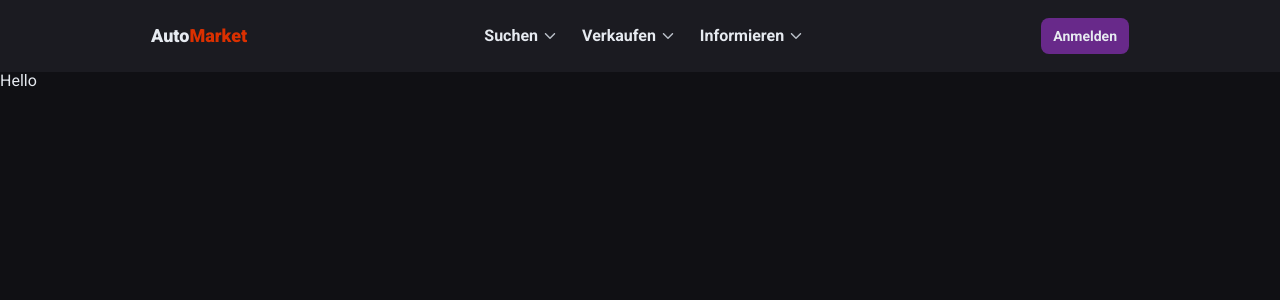
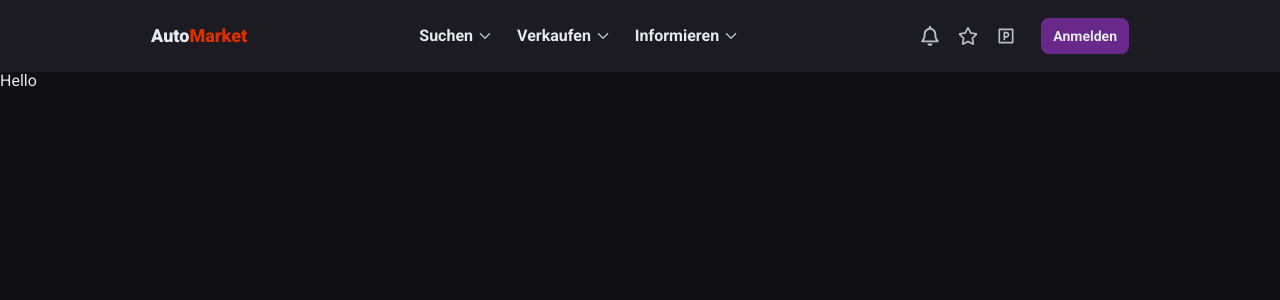
Before and after one commit to sh1xzyy/auto-market, a Next.js app: page / in a window 1280 px wide. Shown: the top 300 px of the page. Built offline with nearby package versions, Linux system fonts and the light colour scheme.

Commit message:
feat(header): add userNavigationList

```diff
--- a/src/components/header/Header.jsx
+++ b/src/components/header/Header.jsx
@@ -9,11 +9,12 @@ import { GiHamburgerMenu } from "react-icons/gi";
 import { FaRegBell } from "react-icons/fa";
 import { usePathname } from "next/navigation";
 import { MainNavigationList } from "./ui/MainNavigationList/MainNavigationList";
+import { UserNavigationList } from "./ui/UserNavigationList/UserNavigationList";
 
 export const Header = () => {
   const { windowWidth } = useWindowWidth();
   const pathname = usePathname();
-  const isPathAuth = pathname === "/auth";
+  const isPathAuth = pathname === routes.auth;
 
   return (
     <>
@@ -42,12 +43,15 @@ export const Header = () => {
             {windowWidth > 755 && !isPathAuth && (
               <>
                 <MainNavigationList />
-                <div className="flex items-center">
-                  <DefaultLink
-                    variant="primary"
-                    href={routes.auth}
-                    text="Anmelden"
-                  />
+                <div className="flex items-center gap-4">
+                  <UserNavigationList />
+                  {windowWidth >= 1014 && (
+                    <DefaultLink
+                      variant="primary"
+                      href={routes.auth}
+                      text="Anmelden"
+                    />
+                  )}
                 </div>
               </>
             )}
--- /dev/null
+++ b/src/components/header/data/userNav.js
@@ -0,0 +1,39 @@
+import { FaRegBell, FaRegStar } from "react-icons/fa";
+import { RiParkingBoxLine } from "react-icons/ri";
+import { FaRegUserCircle } from "react-icons/fa";
+
+const iconsStyle =
+  "fill-light-grey transition linear duration-300 group-hover:fill-light-white";
+
+export const userDesktopNav = [
+  {
+    type: "button",
+    icon: FaRegBell,
+    ariaLabel: "Notifications button",
+  },
+  {
+    type: "link",
+    src: "",
+    icon: <FaRegStar key="star" className={iconsStyle} size={20} />,
+    ariaLabel: "my favorites link",
+  },
+  {
+    type: "link",
+    src: "",
+    icon: <RiParkingBoxLine key="parking" className={iconsStyle} size={20} />,
+    ariaLabel: "parking link",
+  },
+];
+
+export const userTabletNav = [
+  {
+    type: "button",
+    icon: FaRegBell,
+    ariaLabel: "Notifications button",
+  },
+  {
+    type: "button",
+    icon: FaRegUserCircle,
+    ariaLabel: "Profile button",
+  },
+];
--- a/src/components/header/ui/MainNavigationList/MainNavigationList.jsx
+++ b/src/components/header/ui/MainNavigationList/MainNavigationList.jsx
@@ -14,7 +14,7 @@ export const MainNavigationList = () => {
         return (
           <li className="relative" key={i}>
             <button
-              className="group flex gap-[4px] items-center h-[36px] font-bold p-[7px] transition linear duration-300 hover:text-light-white"
+              className="group flex gap-1 items-center h-9 font-bold p-[7px] transition linear duration-300 hover:text-light-white"
               type="button"
               onClick={() => setOpenIndex((prev) => (prev === i ? null : i))}
             >
--- /dev/null
+++ b/src/components/header/ui/UserNavigationList/UserNavigationList.jsx
@@ -0,0 +1,55 @@
+"use client";
+
+import { IoIosArrowDown } from "react-icons/io";
+import { useState } from "react";
+import clsx from "clsx";
+import { IconButton } from "@/shared/ui/IconButton/IconButton";
+import { useWindowWidth } from "@/shared/hooks/useWindowWidth";
+import { userDesktopNav, userTabletNav } from "../../data/userNav";
+import { IconLink } from "@/shared/ui/IconLink/IconLink";
+
+export const UserNavigationList = () => {
+  const { windowWidth } = useWindowWidth();
+  const [openIndex, setOpenIndex] = useState(null);
+
+  const navigationList =
+    windowWidth >= 1014
+      ? userDesktopNav
+      : windowWidth > 755 && windowWidth < 1014
+      ? userTabletNav
+      : [];
+
+  return (
+    <ul className="flex">
+      {navigationList.map((item, i) => (
+        <li className="relative" key={i}>
+          {item?.type === "link" ? (
+            <IconLink
+              className="block p-[9px]"
+              href={item.src}
+              aria-label={item.ariaLabel}
+              Icon={item.icon}
+            />
+          ) : (
+            <IconButton
+              className="flex items-center justify-center gap-1 p-[9px]"
+              onClick={() => setOpenIndex((prev) => (prev === i ? null : i))}
+              icon={item.icon}
+              ariaLabel={item.ariaLabel}
+            >
+              {windowWidth > 755 && windowWidth < 1014 && i === 1 && (
+                <IoIosArrowDown
+                  className={clsx(
+                    "fill-light-grey transition linear duration-300 group-hover:fill-light-white",
+                    openIndex === i && "rotate-180"
+                  )}
+                  size={16}
+                />
+              )}
+            </IconButton>
+          )}
+        </li>
+      ))}
+    </ul>
+  );
+};
--- /dev/null
+++ b/src/shared/ui/IconLink/IconLink.jsx
@@ -0,0 +1,14 @@
+import clsx from "clsx";
+import Link from "next/link";
+
+export const IconLink = ({ href, Icon, className, ...props }) => {
+  return (
+    <Link
+      href={href}
+      className={clsx("group transition-colors duration-300", className)}
+      {...props}
+    >
+      {Icon && Icon}
+    </Link>
+  );
+};
--- a/src/shared/ui/Link/DefaultLink.jsx
+++ b/src/shared/ui/Link/DefaultLink.jsx
@@ -1,23 +1,18 @@
-import clsx from "clsx";
 import Link from "next/link";
 
-export const DefaultLink = ({ variant, href, Icon, text }) => {
+export const DefaultLink = ({ variant, href, Icon, text, ...props }) => {
+  const centeredStyles = "flex items-center justify-center w-full";
+
   const variants = {
-    primary:
-      "h-[36px] px-[12px] font-bold rounded-md text-[14px] bg-light-violet transition linear duration-300 hover:bg-dark-violet",
-    secondary:
-      "gap-2 rounded-md h-[44px] text-[16px] bg-light-orange transition-colors linear duration-300 hover:bg-dark-orange",
+    primary: `${centeredStyles} h-[36px] px-[12px] font-bold rounded-md text-[14px] bg-light-violet transition linear duration-300 hover:bg-dark-violet`,
+    secondary: `${centeredStyles} gap-2 rounded-md h-[44px] text-[16px] bg-light-orange transition-colors linear duration-300 hover:bg-dark-orange`,
+    default: "group block p-[9px]",
   };
+
   return (
-    <Link
-      href={href}
-      className={clsx(
-        "flex items-center justify-center w-full",
-        variants[variant]
-      )}
-    >
-      {Icon && <Icon width={16} height={16} />}
-      <span>{text}</span>
+    <Link href={href} className={variants[variant]} {...props}>
+      {Icon && <Icon size={16} />}
+      {text && <span>{text}</span>}
     </Link>
   );
 };
```
